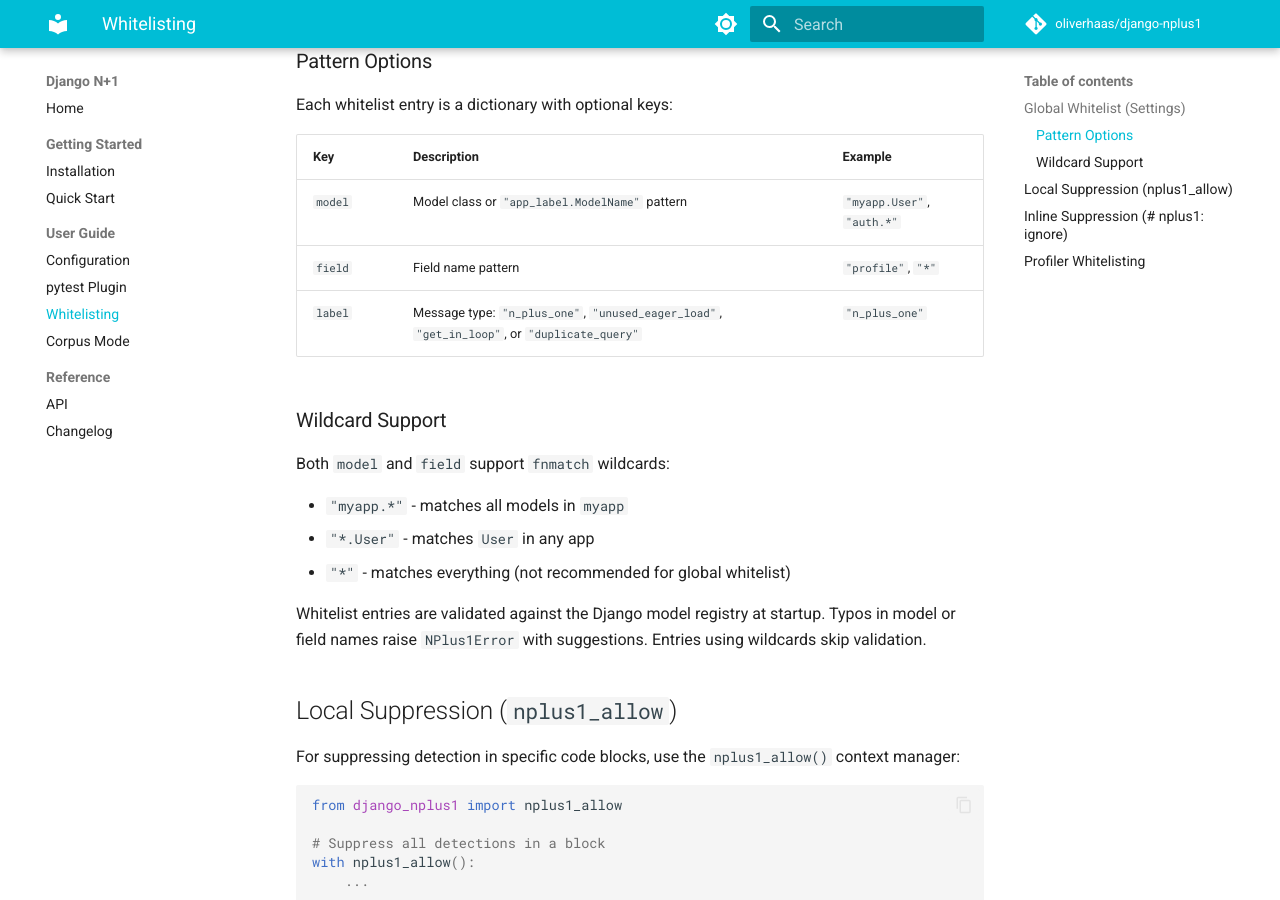
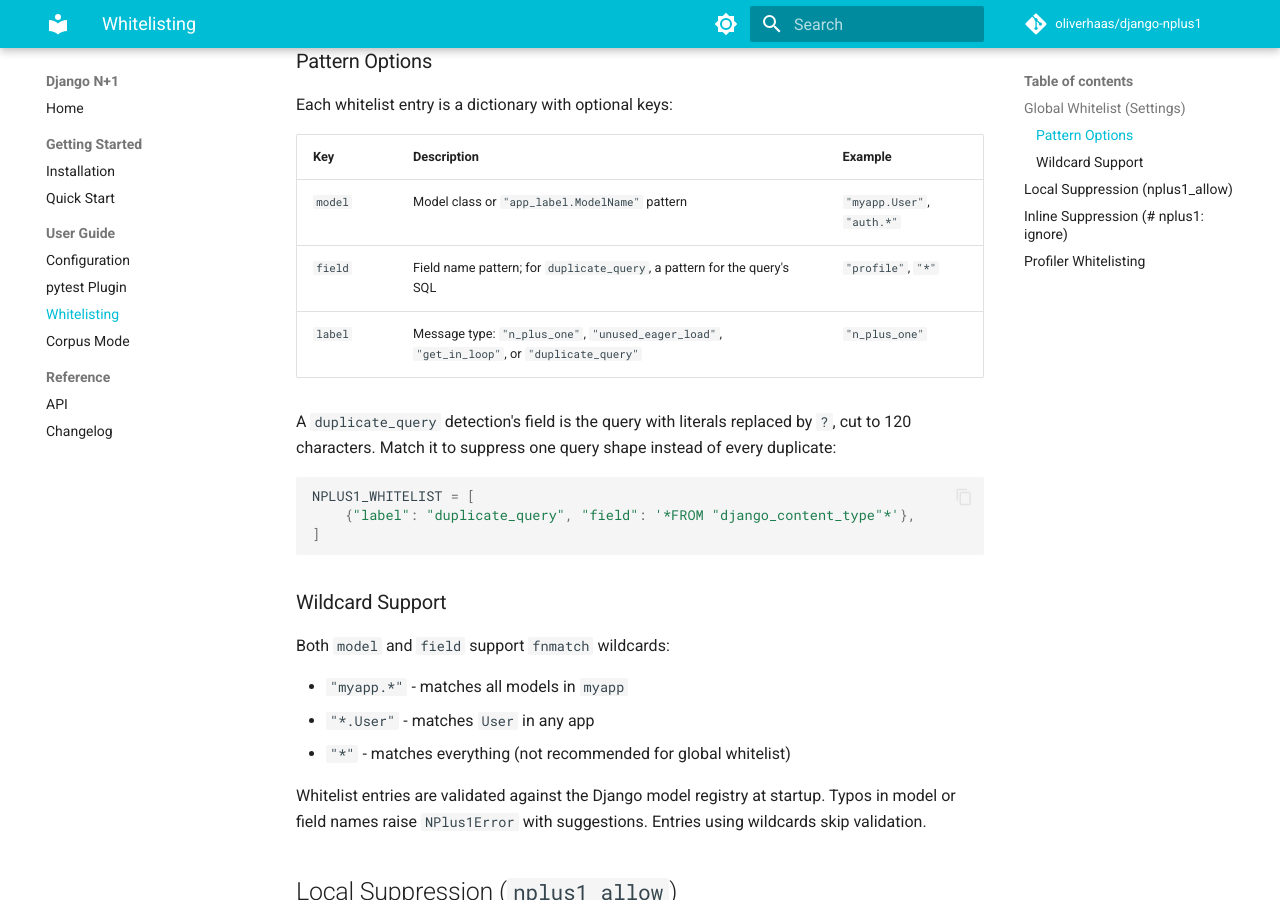
Before and after one commit to oliverhaas/django-nplus1, an MkDocs documentation site: the page built from docs/user-guide/whitelisting.md, in a window 1280 px wide and 900 px high, scrolled down 424 px. Built offline with MkDocs 1.6.1 and Material for MkDocs 9.7.7, drawn with Linux system fonts in a browser that asks for light colours; comment, search, counter and statistics services are not loaded; the version menu is left out.

Commit message:
docs(whitelisting): document matching duplicate_query by SQL

````diff
--- a/docs/user-guide/whitelisting.md
+++ b/docs/user-guide/whitelisting.md
@@ -19,8 +19,16 @@ Each whitelist entry is a dictionary with optional keys:
 | Key | Description | Example |
 |-----|-------------|---------|
 | `model` | Model class or `"app_label.ModelName"` pattern | `"myapp.User"`, `"auth.*"` |
-| `field` | Field name pattern | `"profile"`, `"*"` |
+| `field` | Field name pattern; for `duplicate_query`, a pattern for the query's SQL | `"profile"`, `"*"` |
 | `label` | Message type: `"n_plus_one"`, `"unused_eager_load"`, `"get_in_loop"`, or `"duplicate_query"` | `"n_plus_one"` |
+
+A `duplicate_query` detection's field is the query with literals replaced by `?`, cut to 120 characters. Match it to suppress one query shape instead of every duplicate:
+
+```python
+NPLUS1_WHITELIST = [
+    {"label": "duplicate_query", "field": '*FROM "django_content_type"*'},
+]
+```
 
 ### Wildcard Support
 
````
